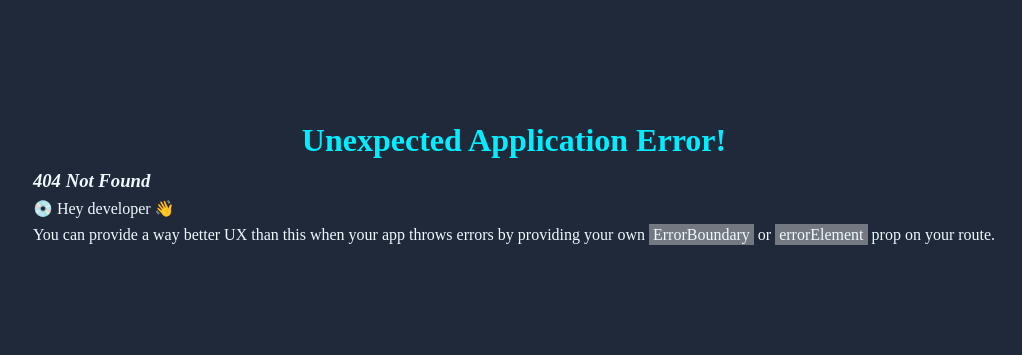
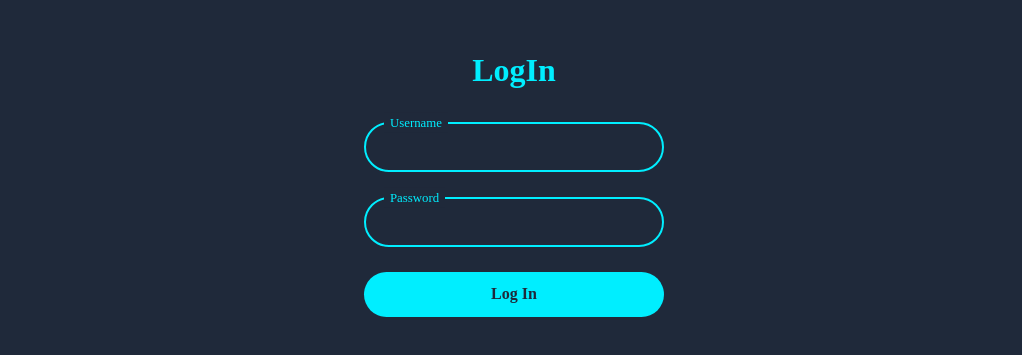
Before and after one commit to Mohammed-Sbeata/NFT, a React (Vite) app in the folder client/: page /login in a window 1280 px wide. Before the commit this address had no page. Shown: the part 219-574 px from the top of the page, without its empty margins (126-1148 px from the left). Built offline with nearby package versions, Linux system fonts and the light colour scheme.

Commit message:
login front

```diff
--- a/client/src/main.jsx
+++ b/client/src/main.jsx
@@ -2,6 +2,7 @@ import React from 'react'
 import ReactDOM from 'react-dom/client'
 import Index from './routes/landingPage/Index'
 import Signup from './routes/Signup/sign'
+import Login from './routes/Login/index'
 
 
 import { RouterProvider, createBrowserRouter } from 'react-router-dom'
@@ -14,6 +15,11 @@ const router = createBrowserRouter([
     path: '/signup',
     element: <Signup />
 
+  },
+  {
+    path: '/login',
+    element: <Login />
+
   }
 ])
 
--- /dev/null
+++ b/client/src/routes/Login/index.jsx
@@ -0,0 +1,63 @@
+import { useState } from "react"
+import axios from "axios";
+
+const Login = () => {
+    const initialState = {
+        username: "",
+        password: "",
+    }
+    const [formData, setFormData] = useState(initialState)
+    const [error, setError] = useState(null);
+
+    const handleChange = (e) => {
+        const { value, name } = e.target;
+        setFormData((prevFormData) => {
+            return {
+                ...prevFormData,
+                [name]: value
+            }
+        })
+    }
+
+
+    const handleSubmit = async (event) => {
+        event.preventDefault()
+       try {
+         const response = await axios.post('/api/login',formData)
+
+        } catch (err) {
+            setError(err);
+    }
+    }
+
+    if(error)  return `Error: ${error.message}`
+
+    return (
+        <div className="container">
+            <div className="login-box">
+                <h2>LogIn</h2>
+                <form onSubmit={handleSubmit}>
+                    <div className="input-box">
+                        <input
+                            type="text"
+                            name="username"
+                            value={formData.username}
+                            onChange={handleChange} />
+                        <label>Username</label>
+                    </div>
+
+                    <div className="input-box">
+                        <input type="password"
+                            name="password"
+                            value={formData.password}
+                            onChange={handleChange} />
+                        <label>Password</label>
+                    </div>
+                    <button className="btn">Log In</button>
+                </form>
+
+            </div>
+        </div>
+    )
+}
+export default Login
```
